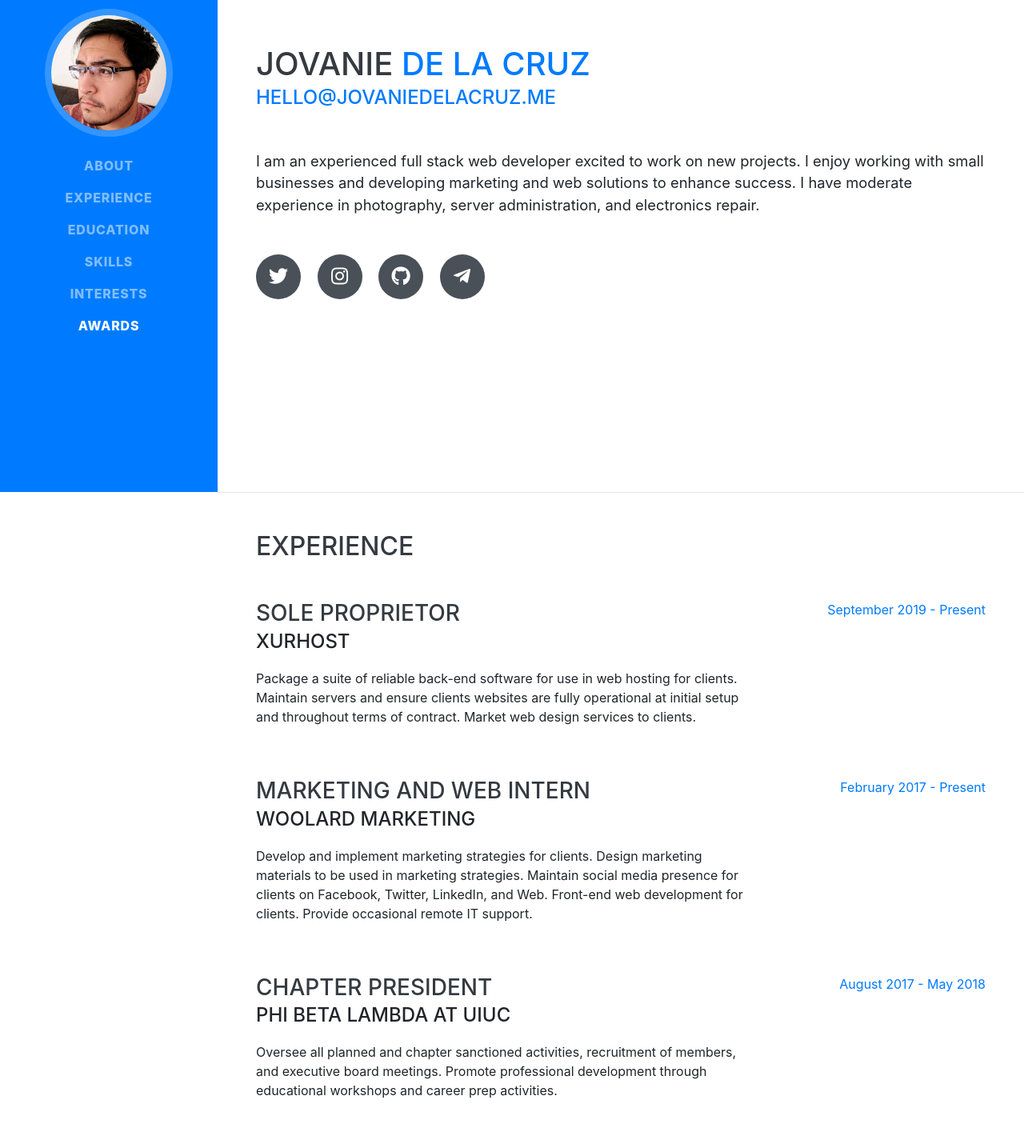
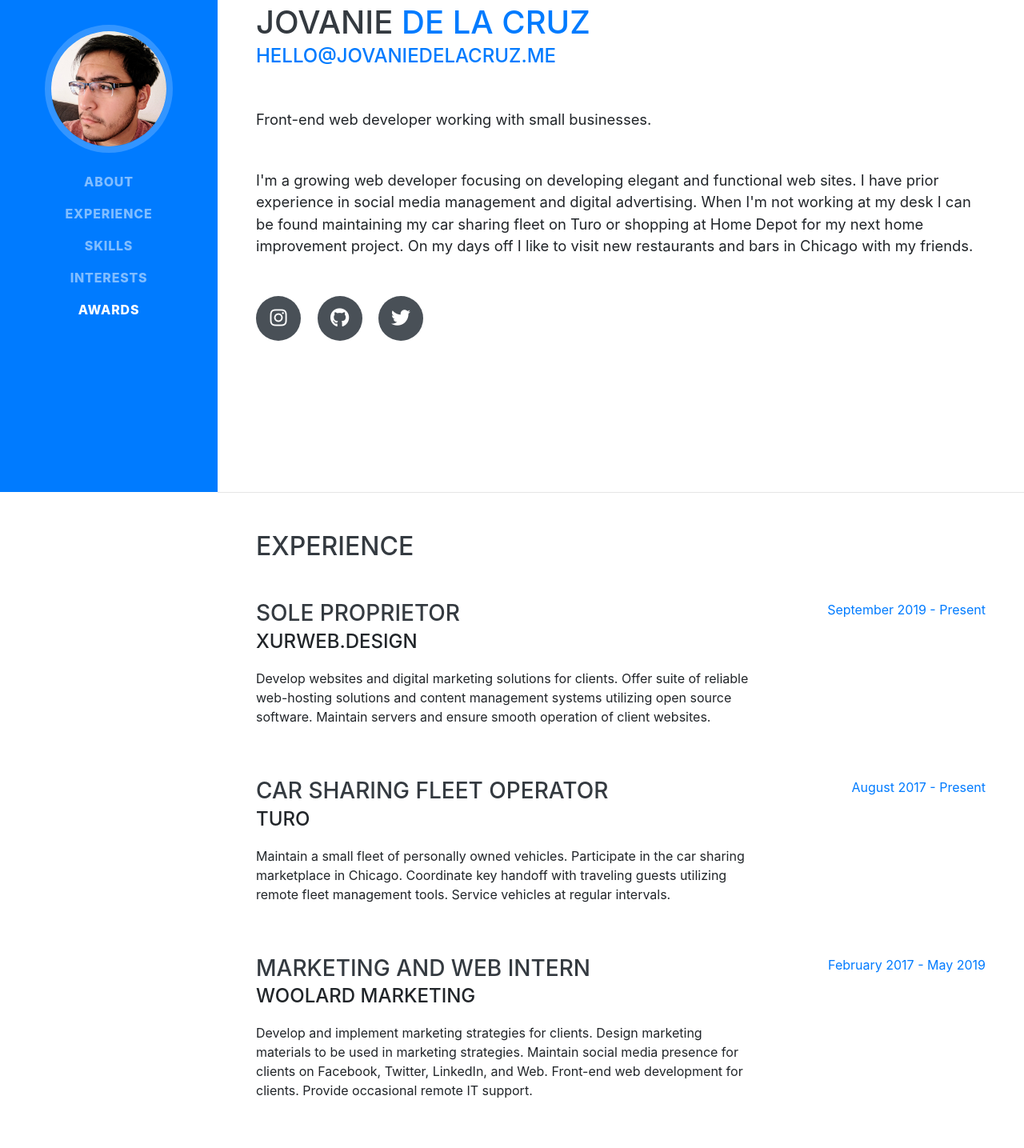
Before and after one commit to jovaniedelacruz/jovaniedelacruz-web-resume, a website with bundled scripts: page index.html in a window 1280 px wide. Shown: the part 185-1620 px from the top of the page at 80% size. Built offline with nearby package versions, Linux system fonts and the light colour scheme; a web font is replaced by a local one.

Commit message:
Updated content to no longer reflect university attendenace.

```diff
--- a/index.html
+++ b/index.html
@@ -45,9 +45,9 @@
         <li class="nav-item">
           <a class="nav-link js-scroll-trigger" href="#experience">Experience</a>
         </li>
-        <li class="nav-item">
+        <!--<li class="nav-item">
           <a class="nav-link js-scroll-trigger" href="#education">Education</a>
-        </li>
+        </li>-->
         <li class="nav-item">
           <a class="nav-link js-scroll-trigger" href="#skills">Skills</a>
         </li>
@@ -71,21 +71,22 @@
         <div class="subheading mb-5"><!-- 3542 Berry Street · Cheyenne Wells, CO 80810 · (317) 585-8468 ·-->
           <a href="mailto:hello@jovaniedelacruz.me">hello@jovaniedelacruz.me</a>
         </div>
-        <p class="lead mb-5">I am an experienced full stack web developer excited to work on new projects. I enjoy working with small businesses and developing marketing and web solutions to enhance success. I have moderate experience in photography,
-          server administration, and electronics repair.</p>
+        <p class="lead mb-5">Front-end web developer working with small businesses.</p>
+        <p class="lead mb-5">I'm a growing web developer focusing on developing elegant and functional web sites. I have prior experience in social media management and digital advertising. When I'm not working at my desk I can be found maintaining my car sharing fleet on Turo or shopping at Home Depot for my next home improvement project. On my days off I like to visit new restaurants and bars in Chicago with my friends.</p>
         <div class="social-icons">
-          <a href="https://twitter.com/jovaniedelacruz" target="_blank">
-            <i class="fab fa-twitter"></i>
-          </a>
+
           <a href="https://www.instagram.com/jovaniedelacruz.me/" target="_blank">
             <i class="fab fa-instagram"></i>
           </a>
           <a href="http://github.com/jovaniedelacruz" target="_blank">
             <i class="fab fa-github"></i>
           </a>
-          <a href="https://t.me/jovaniedelacruz" target="_blank">
+          <a href="https://twitter.com/jovaniedelacruz" target="_blank">
+            <i class="fab fa-twitter"></i>
+          </a>
+          <!--<a href="https://t.me/jovaniedelacruz" target="_blank">
             <i class="fab fa-telegram-plane"></i>
-          </a>
+          </a>-->
         </div>
       </div>
     </section>
@@ -98,10 +99,9 @@
 
         <div class="resume-item d-flex flex-column flex-md-row justify-content-between mb-5">
           <div class="resume-content">
-            <h3 class="mb-0">Sole Proprietor </h3>
-            <div class="subheading mb-3">XurHost</div>
-            <p>Package a suite of reliable back-end software for use in web hosting for clients. Maintain servers and ensure clients websites are fully operational at initial setup and throughout terms of contract. Market web design services to
-              clients.</p>
+            <h3 class="mb-0">Sole Proprietor</h3>
+            <div class="subheading mb-3">XurWeb.Design</div>
+            <p>Develop websites and digital marketing solutions for clients. Offer suite of reliable web-hosting solutions and content management systems utilizing open source software. Maintain servers and ensure smooth operation of client websites.</p>
           </div>
           <div class="resume-date text-md-right">
             <span class="text-primary">September 2019 - Present</span>
@@ -110,17 +110,27 @@
 
         <div class="resume-item d-flex flex-column flex-md-row justify-content-between mb-5">
           <div class="resume-content">
-            <h3 class="mb-0">Marketing and Web Intern</h3>
-            <div class="subheading mb-3">Woolard Marketing</div>
-            <p>Develop and implement marketing strategies for clients. Design marketing materials to be used in marketing strategies. Maintain social media presence for clients on Facebook, Twitter, LinkedIn, and Web. Front-end web development for
-              clients. Provide occasional remote IT support.</p>
+            <h3 class="mb-0">Car Sharing Fleet Operator</h3>
+            <div class="subheading mb-3">Turo</div>
+            <p>Maintain a small fleet of personally owned vehicles. Participate in the car sharing marketplace in Chicago. Coordinate key handoff with traveling guests utilizing remote fleet management tools. Service vehicles at regular intervals.</p>
           </div>
           <div class="resume-date text-md-right">
-            <span class="text-primary">February 2017 - Present</span>
+            <span class="text-primary">August 2017 - Present</span>
           </div>
         </div>
 
         <div class="resume-item d-flex flex-column flex-md-row justify-content-between mb-5">
+          <div class="resume-content">
+            <h3 class="mb-0">Marketing and Web Intern</h3>
+            <div class="subheading mb-3">Woolard Marketing</div>
+            <p>Develop and implement marketing strategies for clients. Design marketing materials to be used in marketing strategies. Maintain social media presence for clients on Facebook, Twitter, LinkedIn, and Web. Front-end web development for clients. Provide occasional remote IT support.</p>
+          </div>
+          <div class="resume-date text-md-right">
+            <span class="text-primary">February 2017 - May 2019</span>
+          </div>
+        </div>
+
+        <!-- <div class="resume-item d-flex flex-column flex-md-row justify-content-between mb-5">
           <div class="resume-content">
             <h3 class="mb-0">Chapter President</h3>
             <div class="subheading mb-3">Phi Beta Lambda at UIUC</div>
@@ -140,7 +150,7 @@
           <div class="resume-date text-md-right">
             <span class="text-primary">January 2017 - May 2017</span>
           </div>
-        </div>
+        </div> -->
 
       </div>
 
@@ -148,7 +158,7 @@
 
     <hr class="m-0">
 
-    <section class="resume-section p-3 p-lg-5 d-flex align-items-center" id="education">
+    <!-- <section class="resume-section p-3 p-lg-5 d-flex align-items-center" id="education">
       <div class="w-100">
         <h2 class="mb-5">Education</h2>
 
@@ -176,7 +186,7 @@
       </div>
     </section>
 
-    <hr class="m-0">
+    <hr class="m-0"> -->
 
     <section class="resume-section p-3 p-lg-5 d-flex align-items-center" id="skills">
       <div class="w-100">
```
